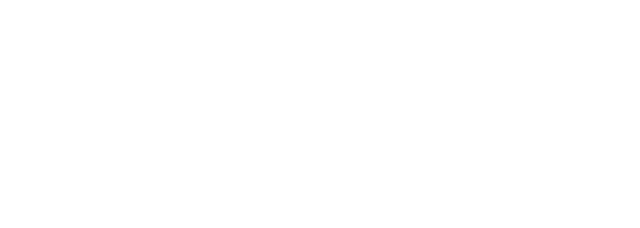
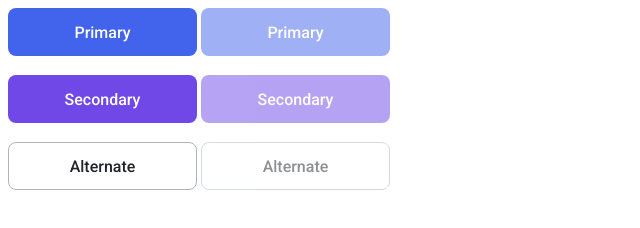
Before and after one commit to js-tasks-ru/htmlcss-20220616_maxim-b, a website: page 03-lection1/01-button/index.html in a window 1280 px wide. Shown: the whole page, without its empty margins (0-640 px from the left). Drawn offline with Linux system fonts and the light colour scheme.

Commit message:
Кнопка

```diff
--- a/03-lection1/01-button/button.css
+++ b/03-lection1/01-button/button.css
@@ -1 +1,63 @@
 /* Стилизация кнопки */
+
+
+.button {
+    width: 189px;
+    height: 48px;
+    color: var(--white);
+    border-radius: 8px;
+    font-size: 16px;
+    font-weight: 500;
+    line-height: 19px;
+    text-align: center;
+    border: 0;
+}
+
+.button_primary {
+    background: #4263EB;
+    transition: opacity 200ms ease-in-out, background 200ms ease-in-out;
+}
+
+.button_primary:hover {
+    background: #2342C0;
+    cursor: pointer;
+}
+
+.button_primary:disabled {
+    opacity: 0.5;
+    cursor: default;
+}
+
+.button_secondary {
+    background: var(--purple);
+}
+
+.button_secondary:hover {
+    background: #5028C6;
+    cursor: pointer;
+}
+
+.button_secondary:disabled {
+    opacity: 0.5;
+    cursor: default;
+}
+
+.button_alternate {
+    background: none;
+    border: 1px solid var(--grey-3);
+    color: var(--black);
+}
+
+.button_alternate:hover {
+    border: 1px solid var(--black);
+    cursor: pointer;
+}
+
+.button_alternate:disabled {
+    opacity: 0.5;
+    cursor: default;
+}
+
+.button_alternate:disabled:hover {
+    border: 1px solid var(--grey-3);
+}
--- a/03-lection1/01-button/index.html
+++ b/03-lection1/01-button/index.html
@@ -6,6 +6,13 @@
         <link rel="stylesheet" href="./button.css">
     </head>
     <body>
-
+        <button class="button button_primary">Primary</button>
+        <button class="button button_primary button_disabled" disabled="disabled">Primary</button>
+        <br><br>
+        <button class="button button_secondary">Secondary</button>
+        <button class="button button_secondary button_disabled" disabled="disabled">Secondary</button>
+        <br><br>
+        <button class="button button_alternate">Alternate</button>
+        <button class="button button_alternate button_disabled" disabled="disabled">Alternate</button>
     </body>
 </html>
```
